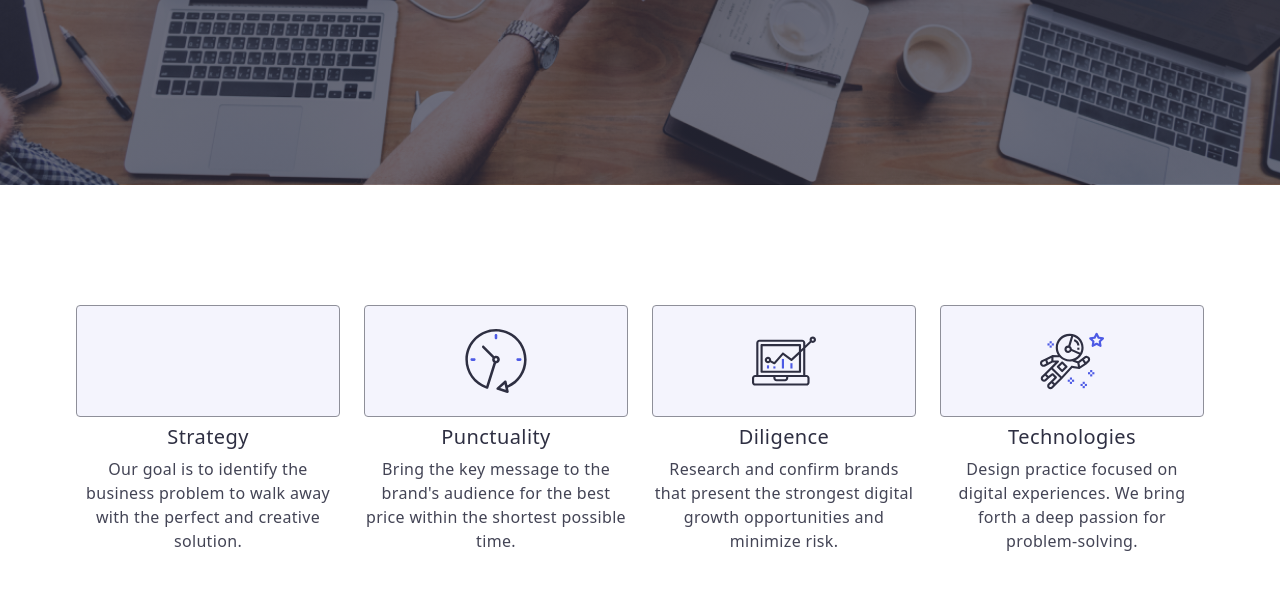
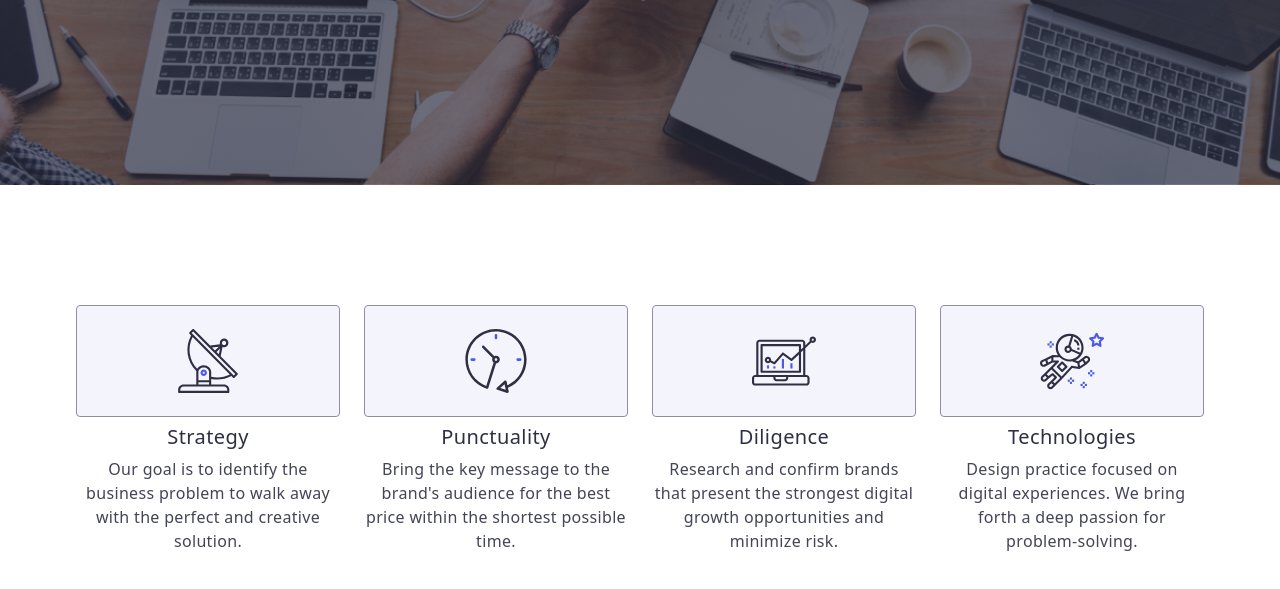
Before and after one commit to canert123/goit-markup-hw-04, a plain HTML site: page index.html in a window 1280 px wide. Shown: the part 509-1098 px from the top of the page. Drawn offline with nearby package versions, Linux system fonts and the light colour scheme.

Commit message:
Add files via upload

```diff
--- a/index.html
+++ b/index.html
@@ -51,7 +51,7 @@
                 <li class="list">
                     <div class="our-features-image">
                         <svg width="64" height="64">
-                            <use href=".images/icons.svg#icon-antenna"></use>
+                            <use href="./images/icons.svg#antenna"></use>
                         </svg>
                     </div>
                     <h3 class="our-features-subtitle">Strategy</h3>
```
